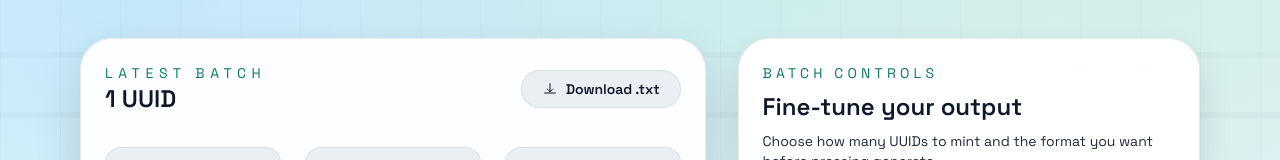
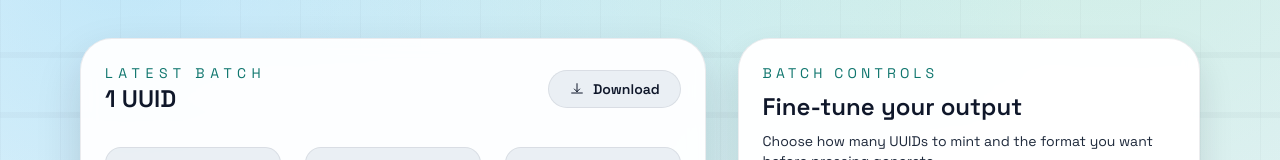
Before and after one commit to pyaethu-aung/uuid-generator, a React (Vite) app: page / in a window 1280 px wide. Shown: the part 362-522 px from the top of the page. Built offline with nearby package versions, Linux system fonts and the light colour scheme; a web font is replaced by a local one.

Commit message:
Remove .txt from Download .txt

```diff
--- a/src/App.jsx
+++ b/src/App.jsx
@@ -78,7 +78,7 @@ function App() {
                     d="M12 4v12m0 0 4-4m-4 4-4-4M4 18h16"
                   />
                 </svg>
-                Download .txt
+                Download
               </button>
             </div>
 
```
